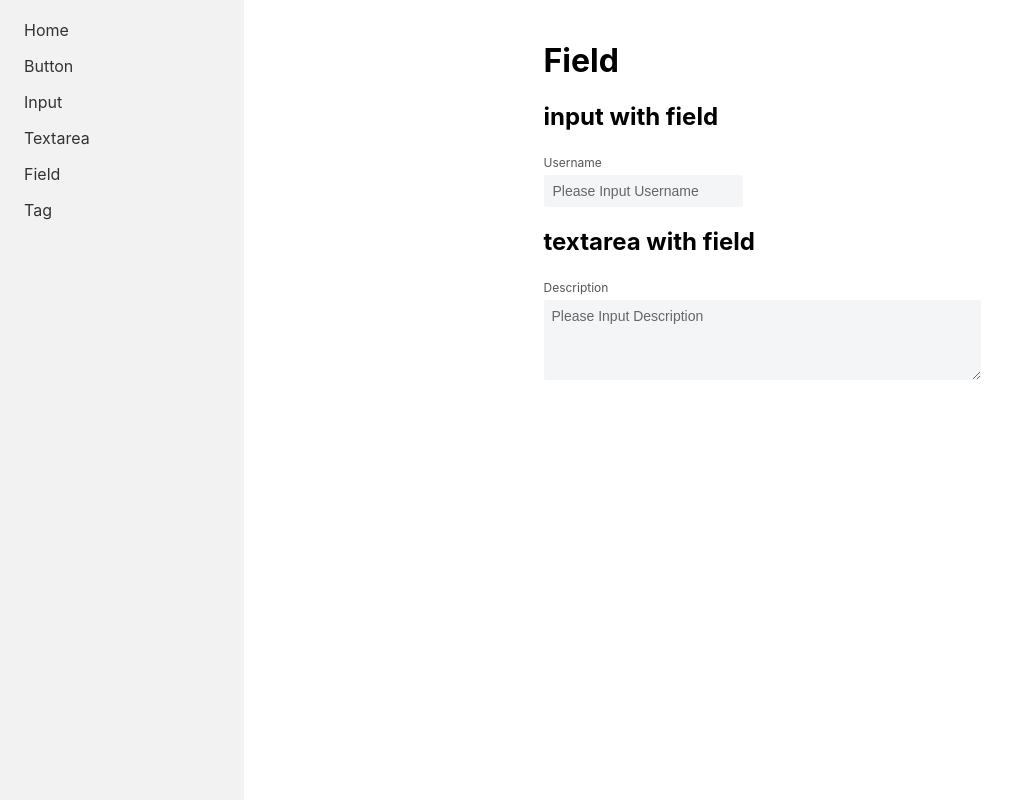
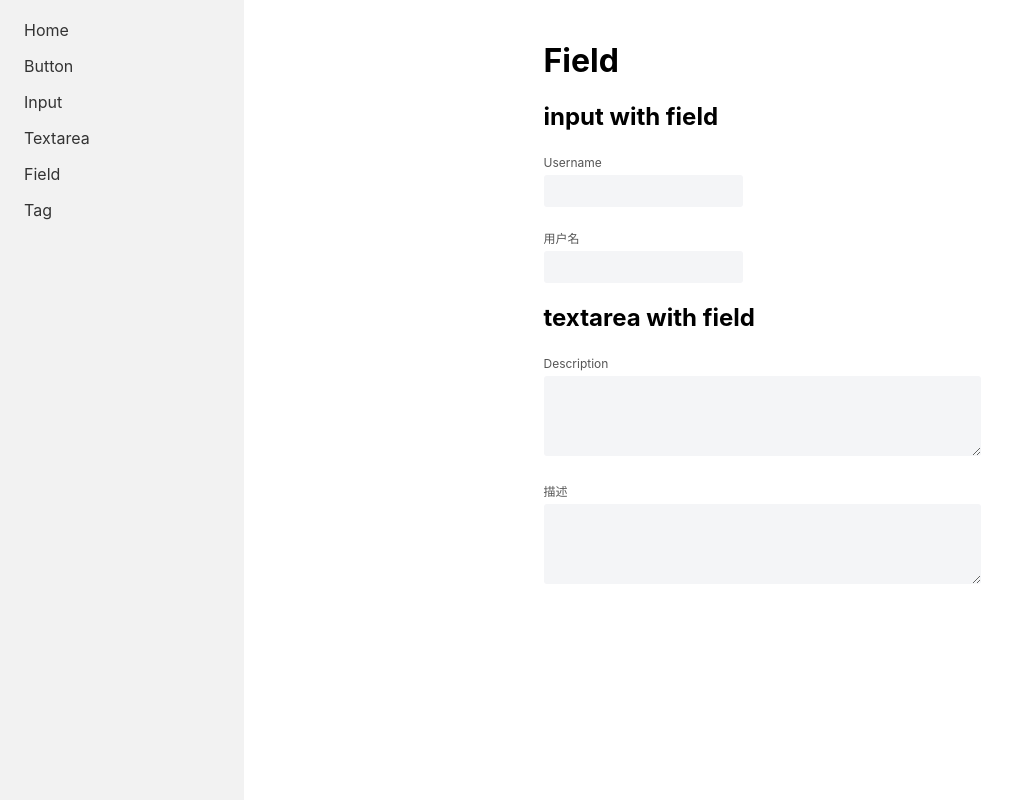
Before and after one commit to toft-code/toft-design, a React (Create React App) app: page /field in a window 1280 px wide. Shown: the whole page, without its empty margins (0-1019 px from the left). Built offline with nearby package versions, Linux system fonts and the light colour scheme.

Commit message:
chore: add some field example

```diff
--- a/src/App/FieldExample/index.tsx
+++ b/src/App/FieldExample/index.tsx
@@ -11,12 +11,20 @@ const FieldExample: React.FC<Props> = (props) => {
       <h1>Field</h1>
       <h2>input with field</h2>
       <Field name='Username'>
-        <Input placeholder='Please Input Username'></Input>
+        <Input></Input>
+      </Field>
+      <br />
+      <Field name='用户名'>
+        <Input></Input>
       </Field>
 
       <h2>textarea with field</h2>
       <Field name='Description'>
-        <Textarea placeholder='Please Input Description'></Textarea>
+        <Textarea></Textarea>
+      </Field>
+      <br />
+      <Field name='描述'>
+        <Textarea></Textarea>
       </Field>
     </div>
   )
```
